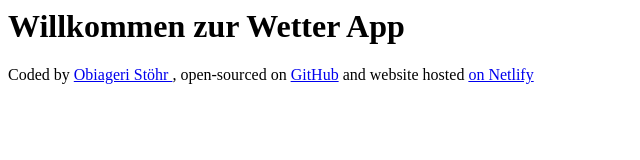
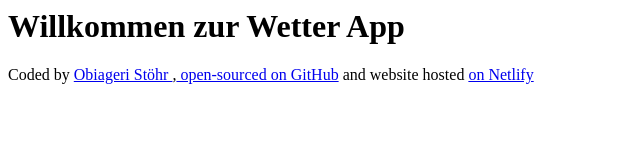
Before and after one commit to Eucharia2124/Wetter, a plain HTML site: page index.html in a window 1280 px wide. Shown: the full height of the page, 0-640 px from the left. Drawn offline with Linux system fonts and the light colour scheme.

Commit message:
footer updated

```diff
--- a/index.html
+++ b/index.html
@@ -7,7 +7,7 @@
     <h1>Willkommen zur Wetter App</h1>
 <footer>
     Coded by
-    <a href="https://github.com/Eucharia2124" target="_blank"> Obiageri Stöhr </a>, open-sourced on <a href="https://github.com/Eucharia2124/Wetter" target="_blank">GitHub</a>
+    <a href="https://github.com/Eucharia2124" target="_blank"> Obiageri Stöhr </a>,<a href="https://github.com/Eucharia2124/Wetter" target="_blank"> open-sourced on GitHub</a>
 and website hosted <a href="https://wetter-app.netlify.app/" target="_blank">on Netlify</a>
 </footer>
 </body>
```
